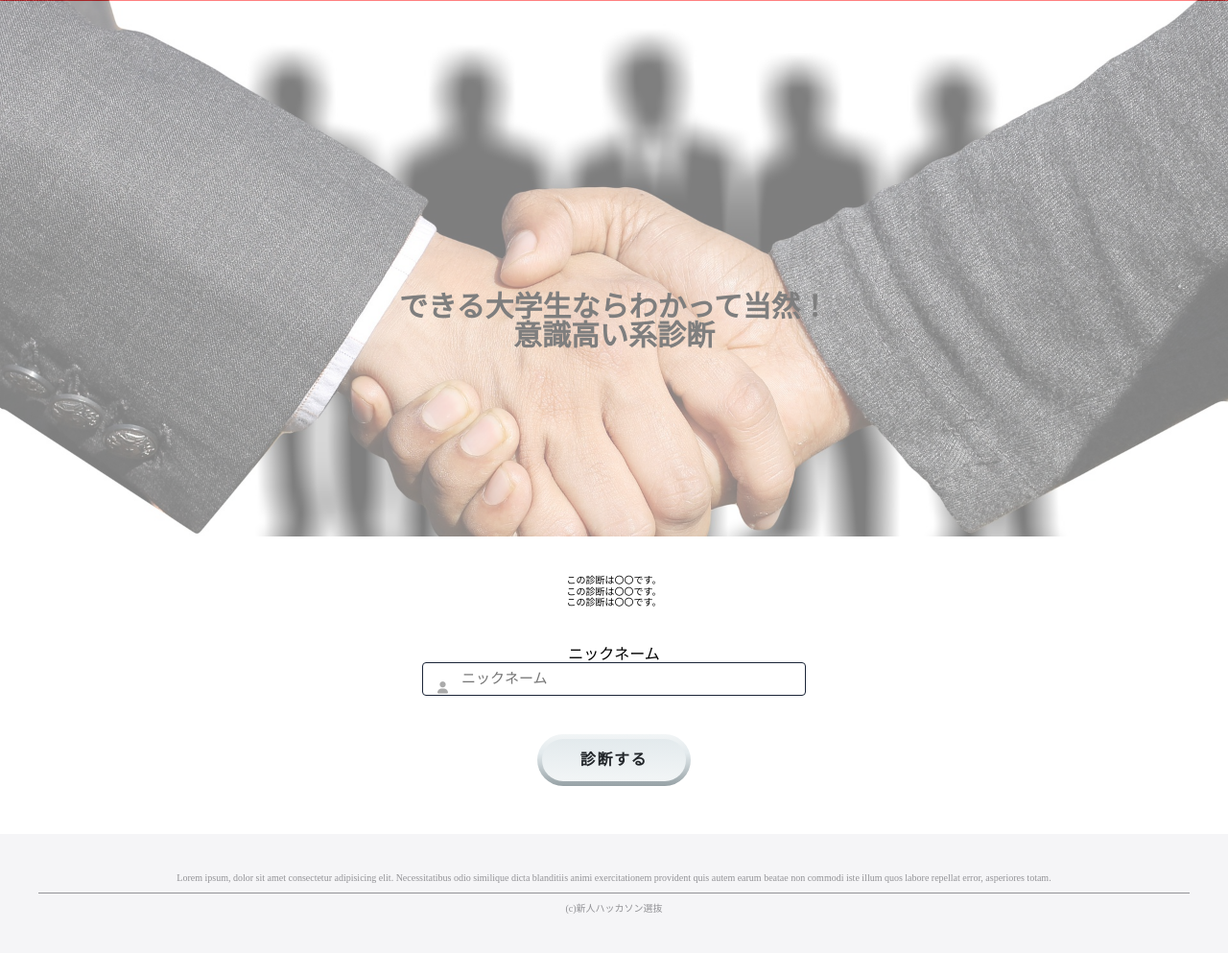
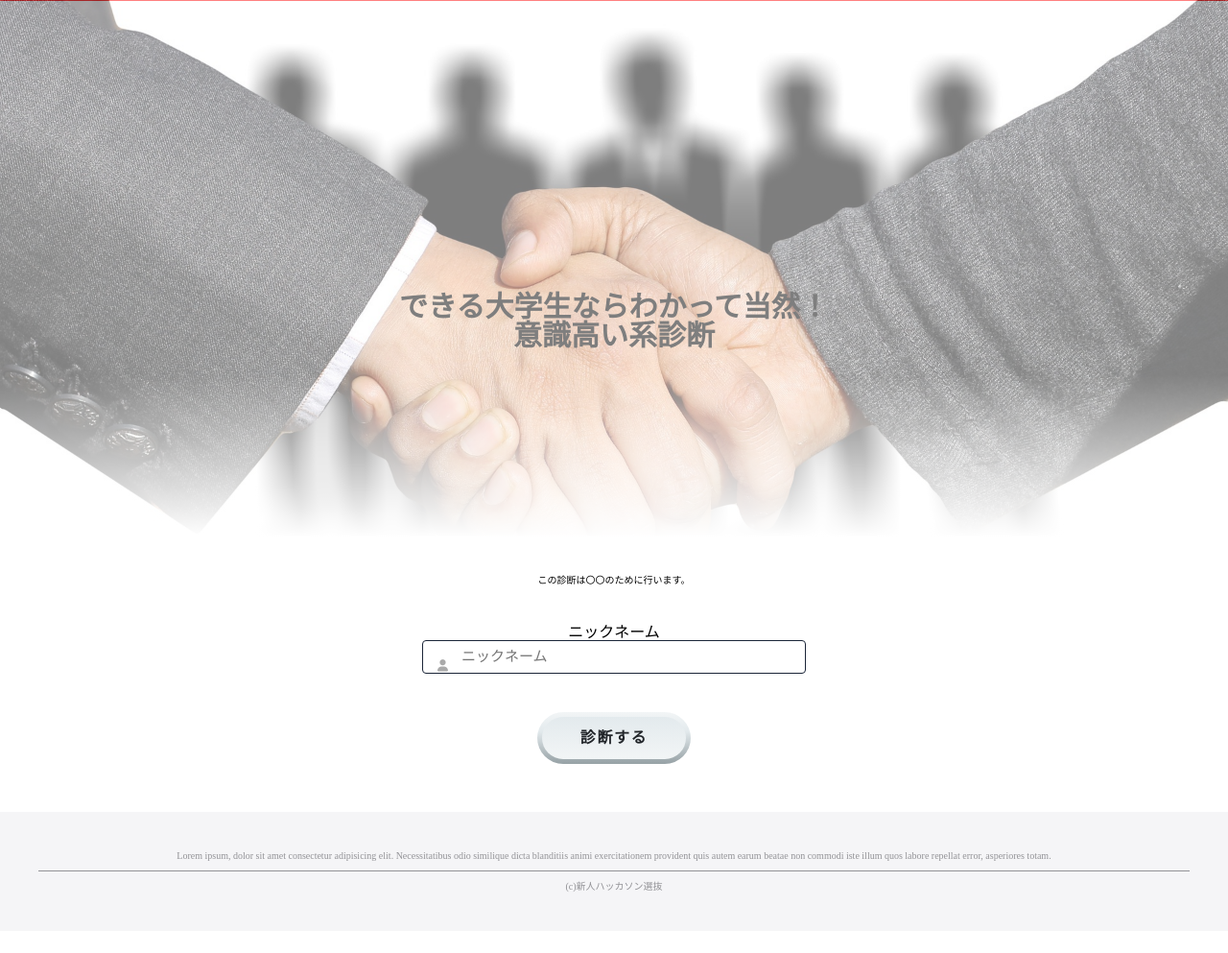
Before and after one commit to posse-ap/posse1-hackathon-202202-team2H, a PHP site: page / in a window 1280 px wide. Shown: the part 78-1071 px from the top of the page at 96% size. After the commit the page ends 1008 px from the top, so only its background shows below. Run offline with PHP 8.4, Linux system fonts and the light colour scheme; data that the repository does not hold is empty.

Commit message:
メンタータイム前

```diff
--- a/www/html/css/style.css
+++ b/www/html/css/style.css
@@ -10,6 +10,7 @@ p {
 }
 body {
 	text-align: center;
+  margin: 0;
 }
 html {
 	-webkit-box-sizing: border-box;
@@ -74,8 +75,17 @@ footer {
   width: 100%;
   position: relative;
   /* color: #000; */
+}
+.first_view::after {
+	content: '';
+	position: absolute;
+	top: 0;
+	left: 0;
+	width: 100%;
+	height: 70vh;
+	background-image: linear-gradient(180deg, transparent 0 70%, #FFF 100%);
+}
 
-}
 .first_view h1{
   position: absolute;
   top: 60%;
--- a/www/html/index.php
+++ b/www/html/index.php
@@ -35,9 +35,7 @@ $questions = getAllQuestions($db);
         </h1>
     </div>
     <div class="diag_desc section">
-        <p>この診断は〇〇です。</p>
-        <p>この診断は〇〇です。</p>
-        <p>この診断は〇〇です。</p>
+        <p>この診断は〇〇のために行います。</p>
     </div>
     <form action="" method="POST">
         <input type="hidden" name="token" value="<?= htmlspecialchars($_SESSION['token'], ENT_QUOTES) ?>">
```
